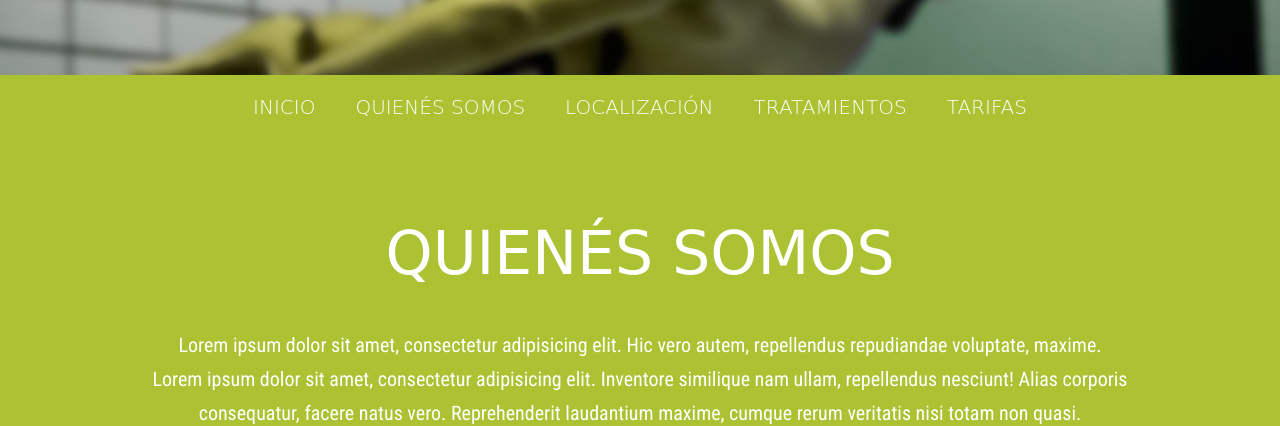
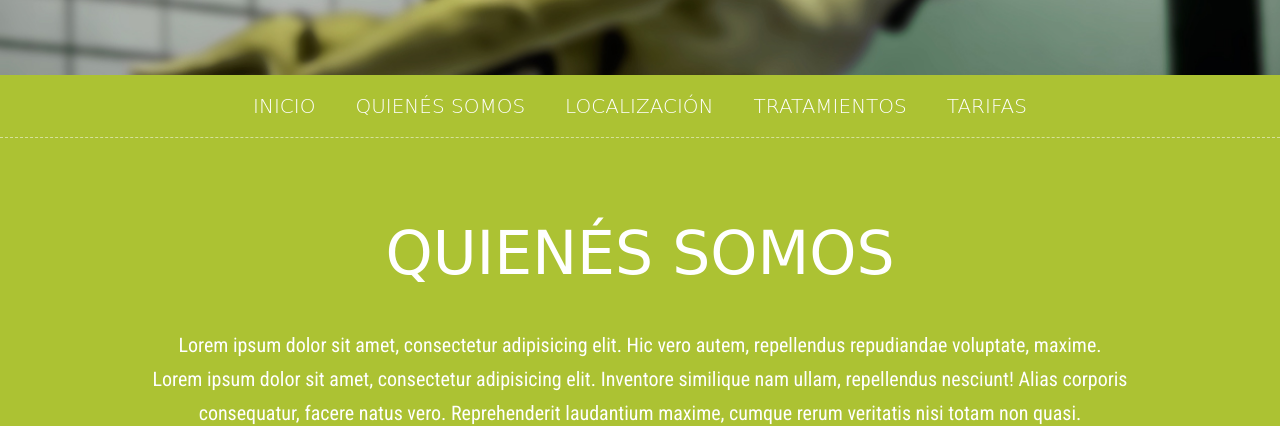
Before and after one commit to jpablopachar/Maquetaci-nWebLandingPage, a plain HTML site: page index.html in a window 1280 px wide. Shown: the part 375-801 px from the top of the page. Drawn offline with Linux system fonts and the light colour scheme; a web font is replaced by a local one.

Commit message:
Se agrego linea entre-cortada

```diff
--- a/css/styles.css
+++ b/css/styles.css
@@ -51,6 +51,7 @@ body {
     align-items: center;
     justify-content: center;
     height: 63px;
+    border-bottom: 1px dashed #d6e199;
 }
     .navbar a {
         color: #fff;
```
